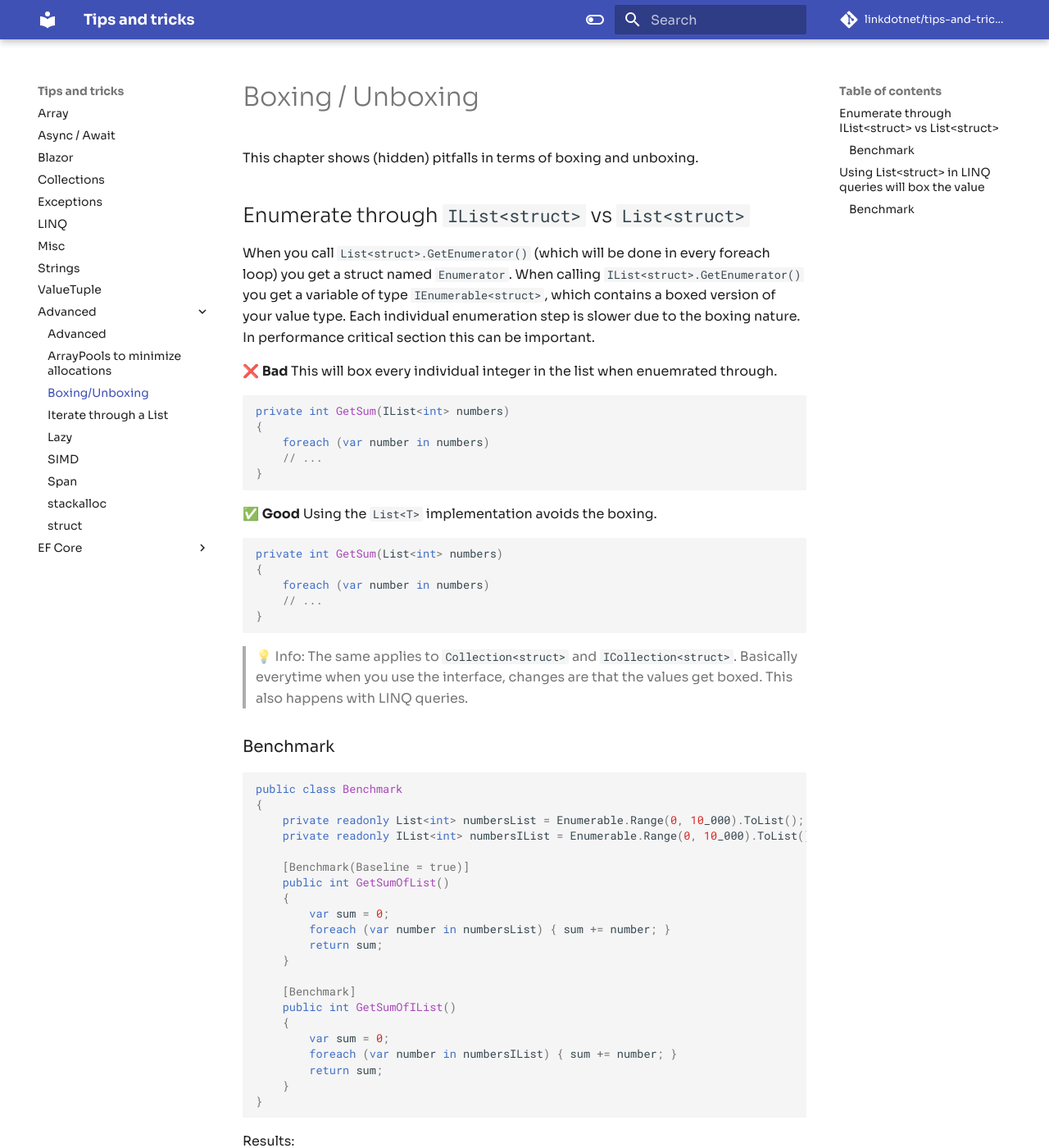
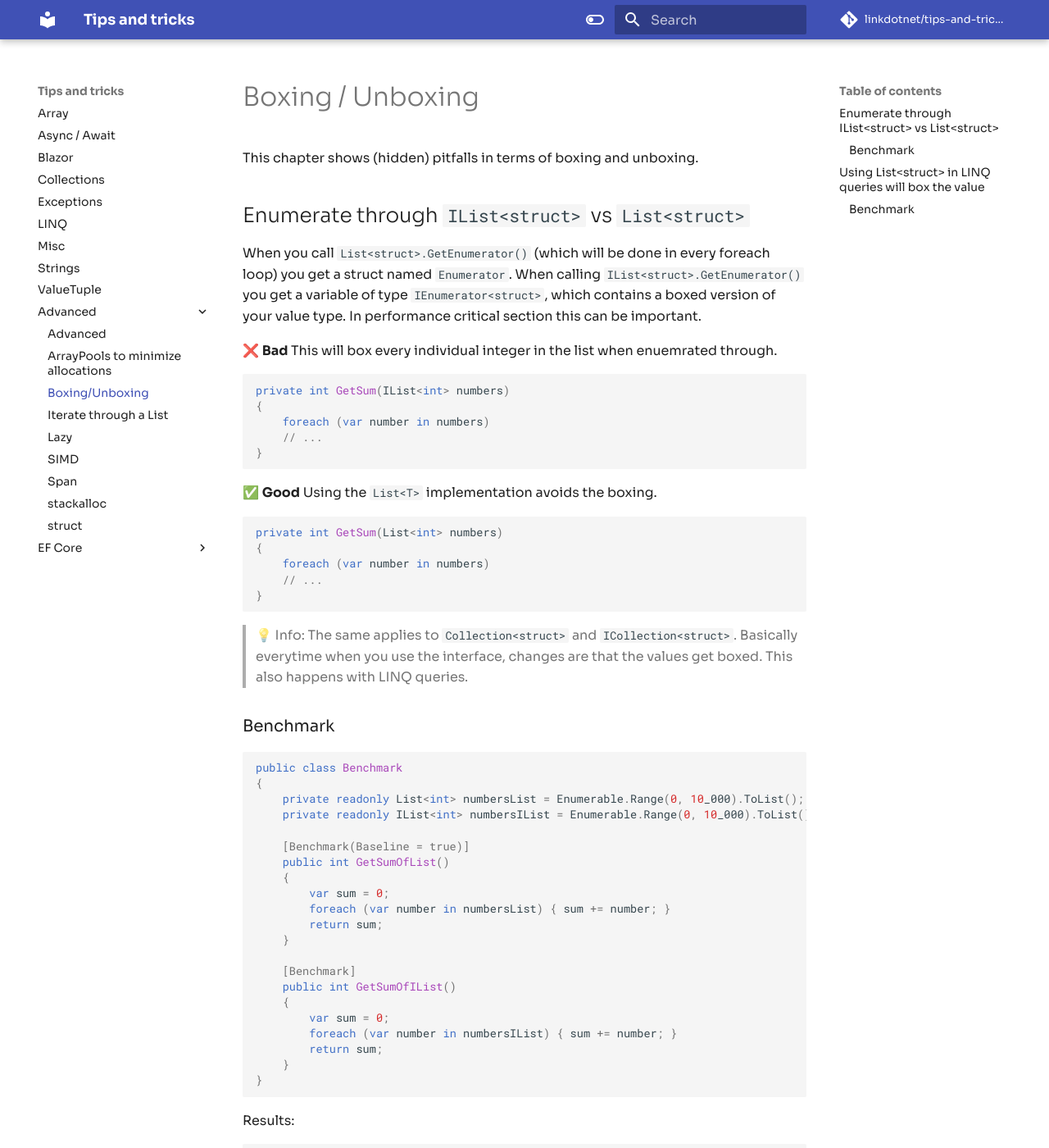
Before and after one commit to linkdotnet/tips-and-tricks, an MkDocs documentation site: the page built from docs/advanced/boxing.md, in a window 1280 px wide and 1400 px high. Shown: the whole window at 82% size. Built offline with MkDocs 1.6.1 and Material for MkDocs 9.7.7, drawn with Linux system fonts in a browser that asks for light colours; comment, search, counter and statistics services are not loaded; some of the changed text lies outside the part shown.

Commit message:
Fixed explanations

````diff
--- a/docs/advanced/boxing.md
+++ b/docs/advanced/boxing.md
@@ -2,7 +2,7 @@
 This chapter shows (hidden) pitfalls in terms of boxing and unboxing.
 
 ## Enumerate through `IList<struct>` vs `List<struct>`
-When you call `List<struct>.GetEnumerator()` (which will be done in every foreach loop) you get a struct named `Enumerator`. When calling `IList<struct>.GetEnumerator()` you get a variable of type `IEnumerable<struct>`, which contains a boxed version of your value type. Each individual enumeration step is slower due to the boxing nature. In performance critical section this can be important.
+When you call `List<struct>.GetEnumerator()` (which will be done in every foreach loop) you get a struct named `Enumerator`. When calling `IList<struct>.GetEnumerator()` you get a variable of type `IEnumerator<struct>`, which contains a boxed version of your value type. In performance critical section this can be important.
 
 ❌ **Bad** This will box every individual integer in the list when enuemrated through.
 ```csharp
````
Also changed, not shown: other parts of docs/advanced/boxing.md (+2 -2 lines).
